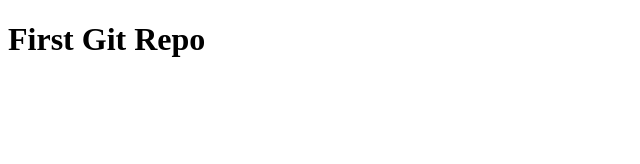
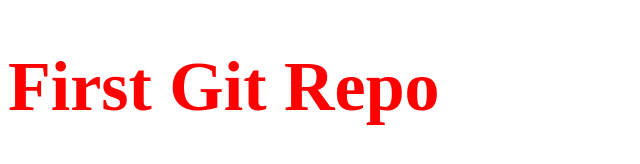
Before and after one commit to Fanticstef/Todo-App, a plain HTML site: page index.html in a window 1280 px wide. Shown: the whole page, without its empty margins (0-640 px from the left). Drawn offline with Linux system fonts and the light colour scheme.

Commit message:
add style in index file

```diff
--- a/index.html
+++ b/index.html
@@ -4,6 +4,7 @@
     <meta charset="UTF-8">
     <meta name="viewport" content="width=device-width, initial-scale=1.0">
     <title>Document</title>
+    <link rel="stylesheet" href="style.css">
 </head>
 <body>
     <h1>First Git Repo</h1>
--- /dev/null
+++ b/style.css
@@ -0,0 +1,4 @@
+h1{
+    color: red;
+    font-size: 70px;
+}
```
